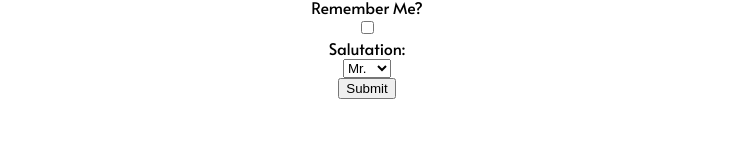
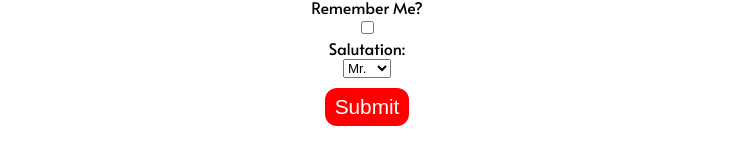
Before and after one commit to kame087/practical-react, a React (Create React App) app: page / in a window 1280 px wide. Shown: the part 715-863 px from the top of the page, without its empty margins (273-1008 px from the left). Before the commit the page ends 829 px from the top, so only its background shows below. Built offline with nearby package versions, Linux system fonts and the light colour scheme.

Commit message:
Styled button

```diff
--- a/src/components/Form/index.js
+++ b/src/components/Form/index.js
@@ -1,6 +1,6 @@
 import React, { Component } from "react";
 
-import { FormDiv } from "./style";
+import { FormDiv, FormButton } from "./style";
 
 export default class Form extends Component {
   state = {
@@ -63,7 +63,7 @@ export default class Form extends Component {
           <option>Dr.</option>
           <option>Mr.</option>
         </select>
-        <button onClick={this.handleSubmit}>Submit</button>
+        <FormButton onClick={this.handleSubmit}>Submit</FormButton>
       </FormDiv>
     );
   }
--- a/src/components/Form/style.js
+++ b/src/components/Form/style.js
@@ -7,3 +7,19 @@ export const FormDiv = styled.div`
   align-items: center;
   margin: 15px;
 `;
+
+export const FormButton = styled.button`
+  margin: 10px;
+  font-size: 1.3rem;
+  border: none;
+  padding: 7px 10px;
+  border-radius: 12px;
+  background: red;
+  color: white;
+  cursor: pointer;
+
+  &:hover {
+    background: gold;
+    color: black;
+  }
+`;
```
